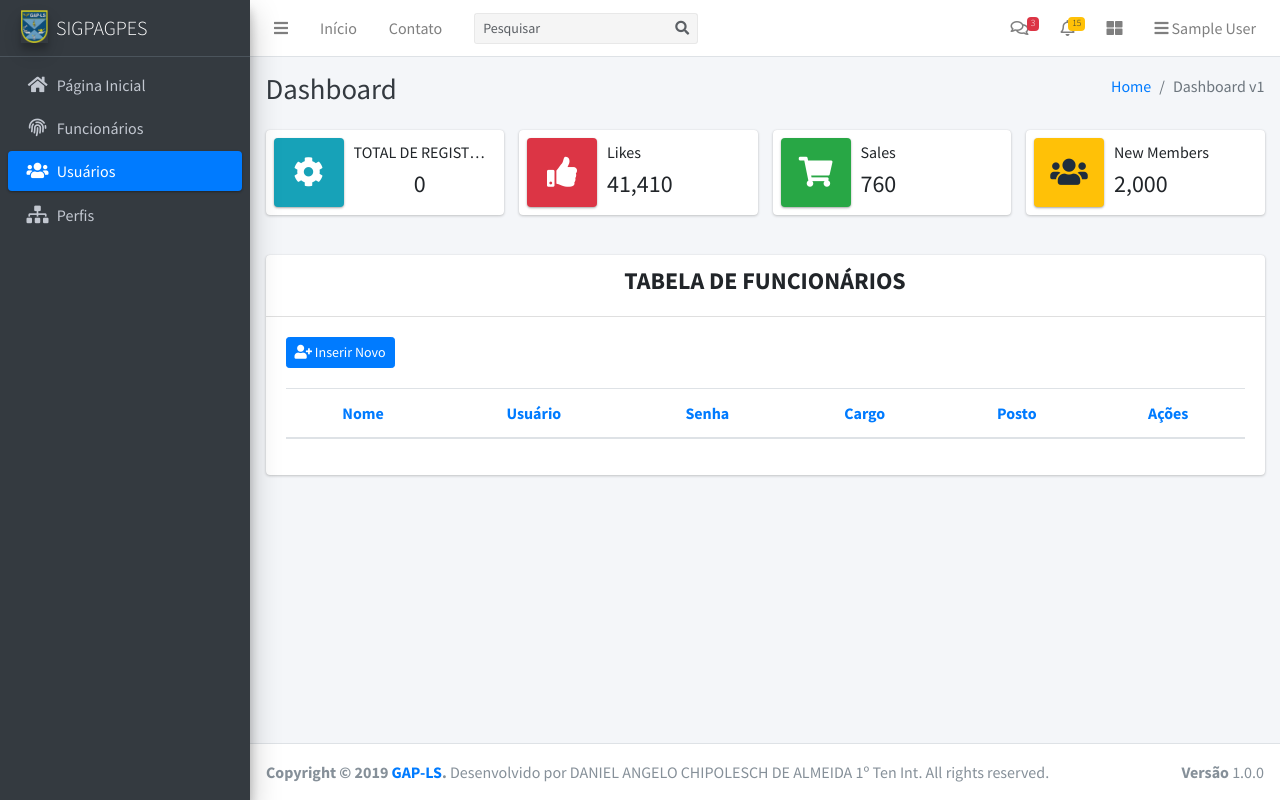
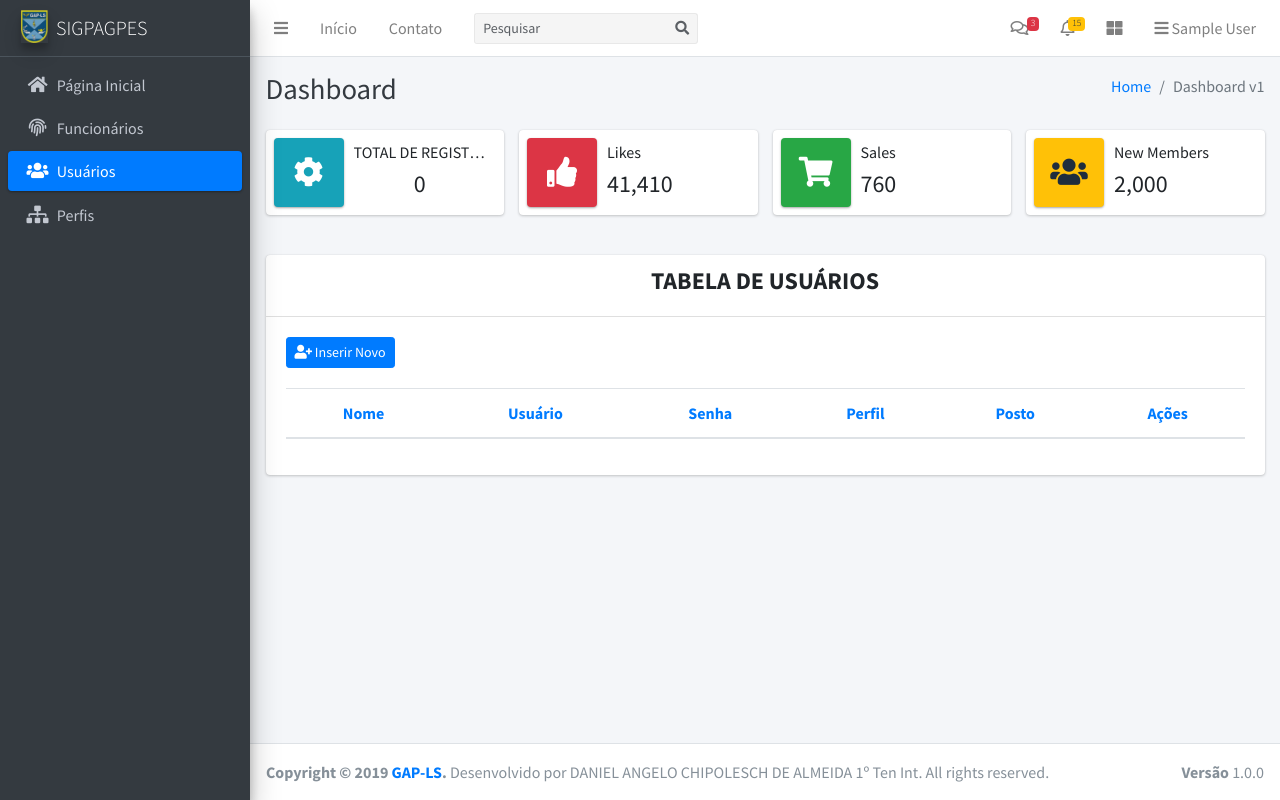
Before and after one commit to chipoleschdaca/sispagpes, a PHP site: page /sispagpes/usuarios.php in a window 1280 px wide. Run offline with PHP 8.4, Linux system fonts and the light colour scheme; the visitor is signed in with stand-in values (Sample User, id 1); data that the repository does not hold is empty; some libraries are stand-ins or nearby versions.

Commit message:
Essas mudanças foram todas simplesmente para adequação do banco de dados e comandos SQL para perfis/perfil ao invés de cargos/cargo.

```diff
--- a/painel_admin.php
+++ b/painel_admin.php
@@ -3,7 +3,7 @@
 session_start();
 include('verificar_login.php');
 
-if ($_SESSION['cargo_usuario'] != 'Administrador' && $_SESSION['cargo_usuario'] != 'Gerente') {
+if ($_SESSION['perfil_usuario'] != 'Administrador' && $_SESSION['perfil_usuario'] != 'Gerente') {
   header('Location: index.php');
   exit();
 }
@@ -244,7 +244,7 @@ if ($_SESSION['cargo_usuario'] != 'Administrador' && $_SESSION['cargo_usuario']
                 </p>
               </a>
             <li class="nav-item">
-              <a href="cargos.php" class="nav-link">
+              <a href="perfis.php" class="nav-link">
                 <i class="nav-icon fas fa-sitemap"></i>
                 <p>
                   Perfis
--- a/usuarios.php
+++ b/usuarios.php
@@ -3,7 +3,7 @@ include('conexao.php');
 session_start();
 include('verificar_login.php');
 
-if ($_SESSION['cargo_usuario'] != 'Administrador' && $_SESSION['cargo_usuario'] != 'Gerente') {
+if ($_SESSION['perfil_usuario'] != 'Administrador' && $_SESSION['perfil_usuario'] != 'Gerente') {
   header('Location: index.php');
   exit();
 }
@@ -242,7 +242,7 @@ if ($_SESSION['cargo_usuario'] != 'Administrador' && $_SESSION['cargo_usuario']
                 </p>
               </a>
             <li class="nav-item">
-              <a href="cargos.php" class="nav-link">
+              <a href="perfis.php" class="nav-link">
                 <i class="nav-icon fas fa-sitemap"></i>
                 <p>
                   Perfis
@@ -860,7 +860,7 @@ if ($_SESSION['cargo_usuario'] != 'Administrador' && $_SESSION['cargo_usuario']
             <div class="col-md-12">
               <div class="card">
                 <div class="card-header" style="text-align: center;">
-                  <h4 class="" style="text-align:center;"><strong>TABELA DE FUNCIONÁRIOS</strong></h4>
+                  <h4 class="" style="text-align:center;"><strong>TABELA DE USUÁRIOS</strong></h4>
                 </div>
                 <div class="card-body">
                   <button type="button" class="btn btn-primary btn-sm" style="margin-bottom:20px;" data-toggle="modal" style="text-transform: capitalize;" data-target="#modalExemplo">
@@ -876,9 +876,9 @@ if ($_SESSION['cargo_usuario'] != 'Administrador' && $_SESSION['cargo_usuario']
 
                     if (isset($_GET['buttonPesquisar']) and $_GET['txtpesquisar'] != '') {
                       $nome = $_GET['txtpesquisar'] . '%';
-                      $query = "select u.id, u.nome, u.usuario, u.senha, u.cargo, u.id_funcionario, f.posto from usuarios as u INNER JOIN funcionarios as f ON u.id_funcionario = f.id where u.nome LIKE '$nome' order by u.nome asc";
+                      $query = "select u.id, u.nome, u.usuario, u.senha, u.perfil, u.id_funcionario, f.posto from usuarios as u INNER JOIN funcionarios as f ON u.id_funcionario = f.id where u.nome LIKE '$nome' order by u.nome asc";
                     } else {
-                      $query = "select u.id, u.nome, u.usuario, u.senha, u.cargo, u.id_funcionario, f.posto from usuarios as u INNER JOIN funcionarios as f ON u.id_funcionario = f.id order by u.nome asc";
+                      $query = "select u.id, u.nome, u.usuario, u.senha, u.perfil, u.id_funcionario, f.posto from usuarios as u INNER JOIN funcionarios as f ON u.id_funcionario = f.id order by u.nome asc";
                     }
 
                     $result = mysqli_query($conexao, $query);
@@ -895,7 +895,7 @@ if ($_SESSION['cargo_usuario'] != 'Administrador' && $_SESSION['cargo_usuario']
                         <th>Nome</th>
                         <th>Usuário</th>
                         <th>Senha</th>
-                        <th>Cargo</th>
+                        <th>Perfil</th>
                         <th>Posto</th>
                         <th>Ações</th>
                       </thead>
@@ -907,7 +907,7 @@ if ($_SESSION['cargo_usuario'] != 'Administrador' && $_SESSION['cargo_usuario']
                           $posto = $res_1["posto"];
                           $senha = $res_1["senha"];
                           $usuario = $res_1["usuario"];
-                          $cargo = $res_1["cargo"];
+                          $perfil = $res_1["perfil"];
                           $id = $res_1["id"];
 
                           ?>
@@ -916,7 +916,7 @@ if ($_SESSION['cargo_usuario'] != 'Administrador' && $_SESSION['cargo_usuario']
                             <td><?php echo $nome; ?></td>
                             <td><?php echo $usuario; ?></td>
                             <td><?php echo $senha; ?></td>
-                            <td><?php echo $cargo; ?></td>
+                            <td><?php echo $perfil; ?></td>
                             <td><?php echo $posto; ?></td>
                             <td>
                               <a class="btn btn-warning btn-sm" href="usuarios.php?func=edita&id=<?php echo $id; ?>"><i class="fas fa-cog" style="width: 15px; height: 15px;"></i></a>
@@ -1069,7 +1069,7 @@ if (isset($_POST['button'])) {
 
   if ($row > 0) {
     $nome = $dado["nome"];;
-    $cargo = $dado["cargo"];;
+    $perfil = $dado["perfil"];;
   }
 
   $usuario = $_POST['txtusuario'];
@@ -1085,7 +1085,7 @@ if (isset($_POST['button'])) {
     exit();
   }
 
-  $query = "INSERT into usuarios (nome, usuario, senha, cargo, id_funcionario) VALUES ('$nome', '$usuario', '$senha', '$cargo', '$funcionario' )";
+  $query = "INSERT into usuarios (nome, usuario, senha, perfil, id_funcionario) VALUES ('$nome', '$usuario', '$senha', '$perfil', '$funcionario' )";
 
   $result = mysqli_query($conexao, $query);
 
```
Also changed, not shown: funcionarios.php (+17 -17 lines), login.php (+4 -4 lines), 1 other file.
